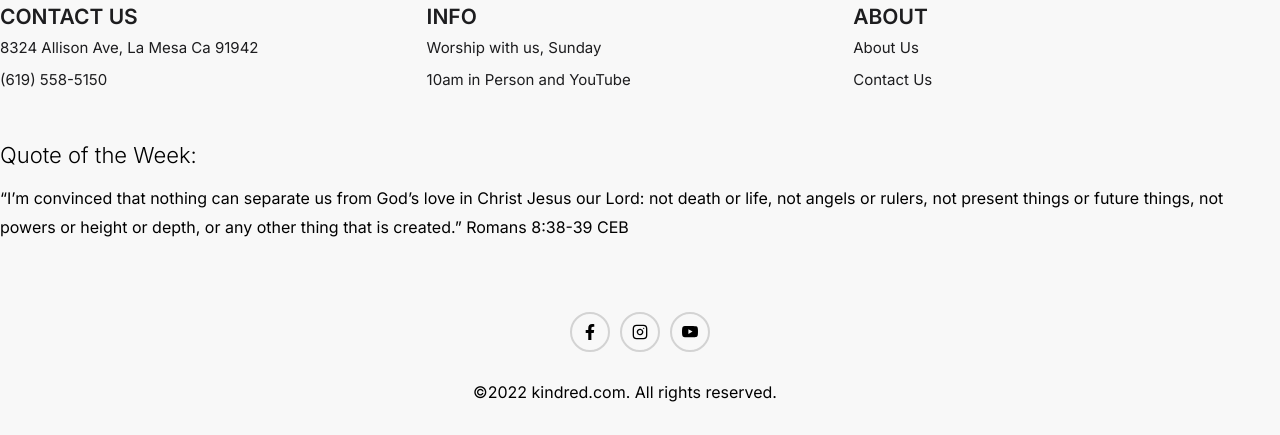
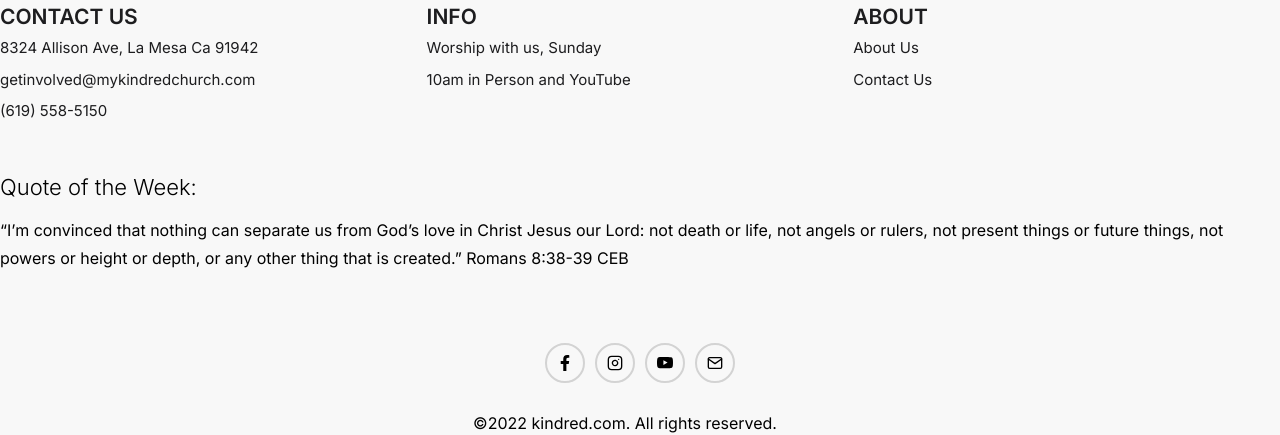
Before and after one commit to crystalbaduofficial/kindred-web, a Next.js app: page / in a window 1280 px wide. Shown: the part 882-1317 px from the top of the page. Built offline with nearby package versions, Linux system fonts and the light colour scheme.

Commit message:
footer fixes

```diff
--- a/src/Components/FooterHome.js
+++ b/src/Components/FooterHome.js
@@ -1,7 +1,7 @@
 import React from 'react'
 import styles from "../../styles/HomeFooter.module.css"
 import { FaFacebookF } from "react-icons/fa"
-import { FiInstagram } from "react-icons/fi"
+import { FiInstagram, FiMail } from "react-icons/fi"
 import { BsYoutube } from "react-icons/bs"
 import Link from 'next/link'
 
@@ -13,6 +13,7 @@ function FooterHome() {
                     <ul>
                         <li>CONTACT US</li>
                         <li>8324 Allison Ave, La Mesa Ca 91942</li>
+                        <li><a href="mailto:getinvolved@mykindredchurch.com">getinvolved@mykindredchurch.com</a></li>
                         <li><a href="tel:(619) 558-5150">(619) 558-5150</a></li>
                     </ul>
                 </div>
@@ -51,6 +52,11 @@ function FooterHome() {
                         <BsYoutube />
                     </Link>
                 </div>
+                <div className={styles.iconsFooterInner}>
+                    <Link href="mailto:getinvolved@mykindredchurch.com">
+                        <FiMail />
+                    </Link>
+                </div>
             </div>
             <p className={styles.lastParaText}>&copy;{new Date().getFullYear()} kindred.com. All rights reserved.</p>
         </div >
```
